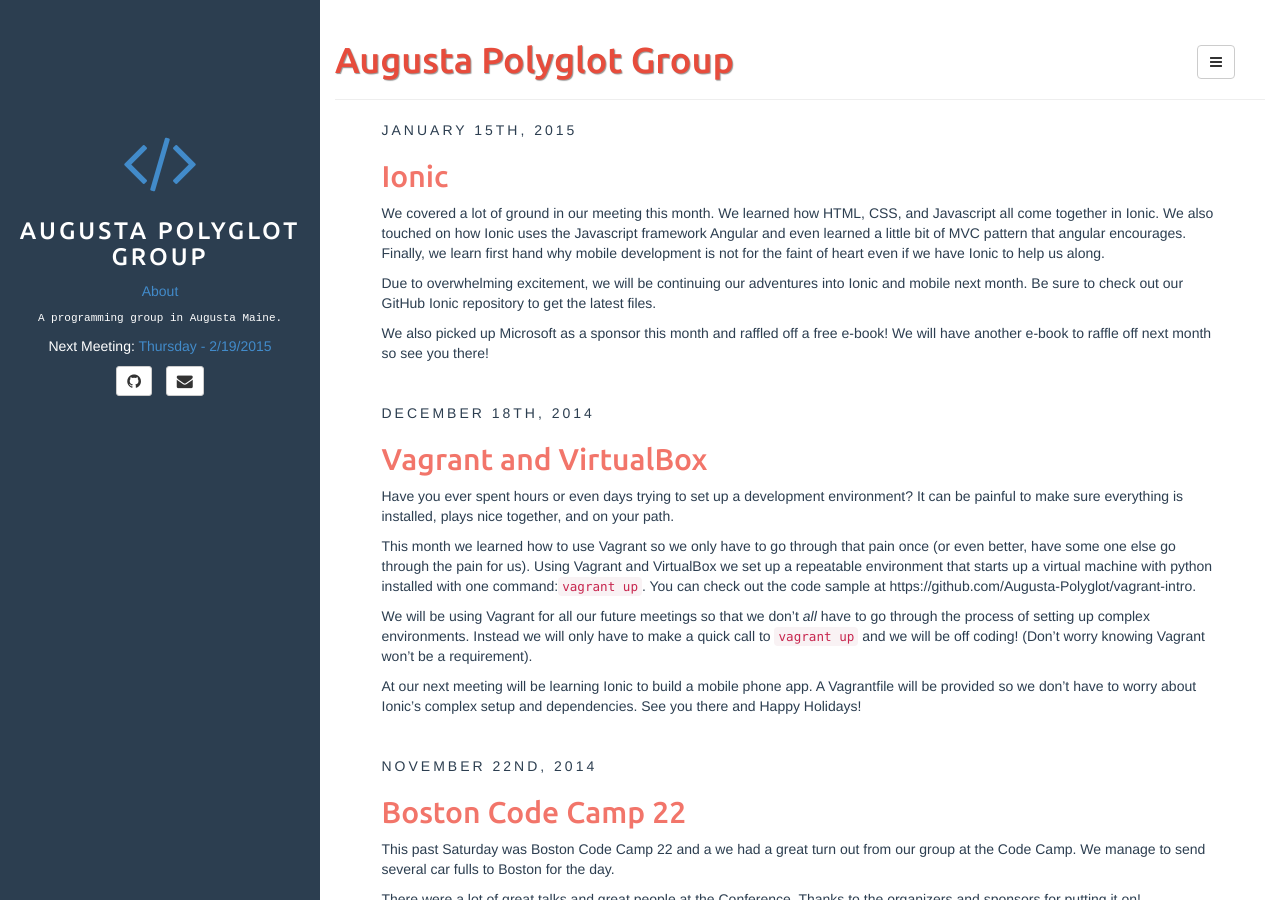
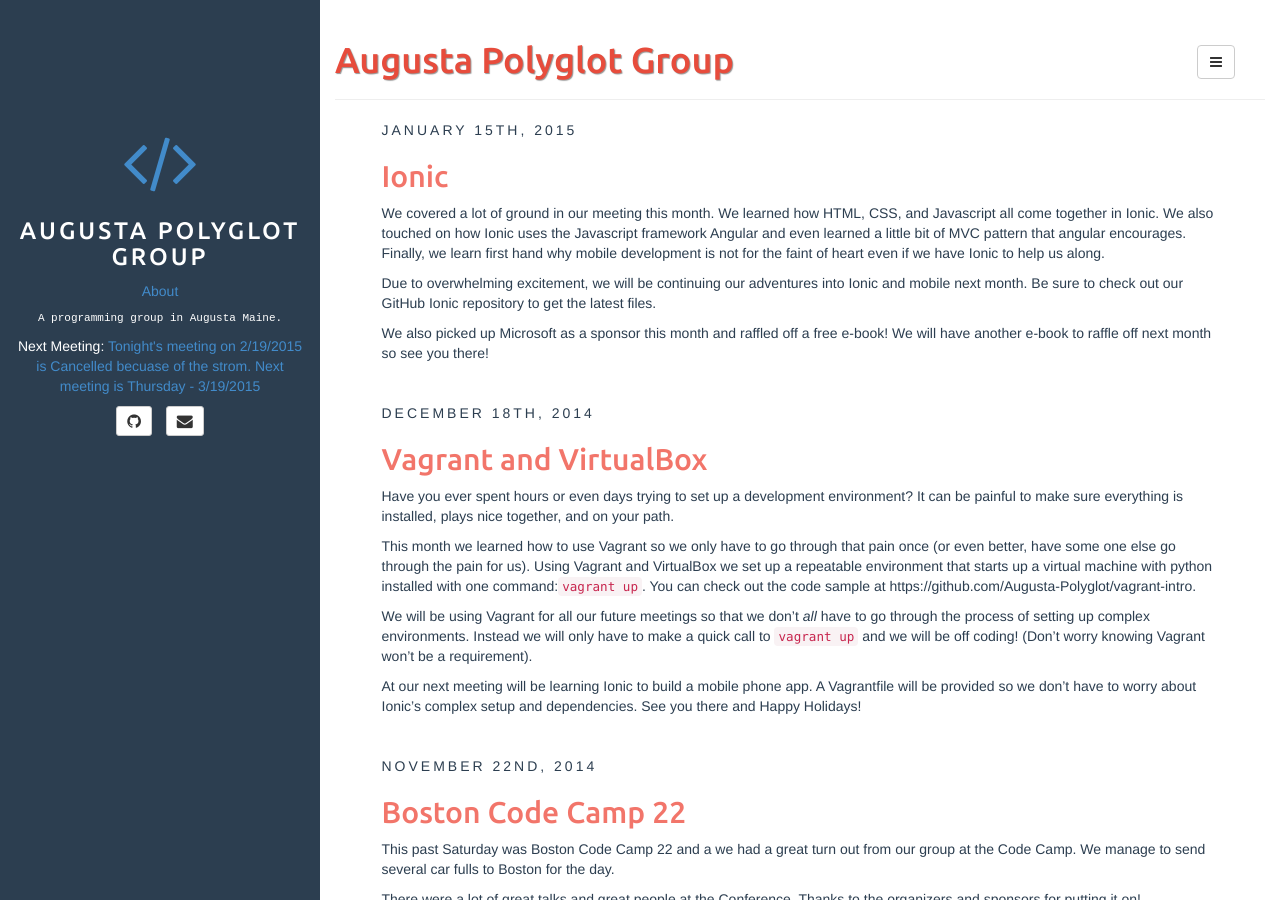
Before and after one commit to Augusta-Polyglot/augusta-polyglot.github.io, a Jekyll site: the page built from index.html, in a window 1280 px wide and 900 px high. Built offline with Jekyll 4.4.1, drawn with Linux system fonts in a browser that asks for light colours; the list of posts is cut into pages by our own code.

Commit message:
Update _config.yml

```diff
--- a/_config.yml
+++ b/_config.yml
@@ -6,7 +6,7 @@ exclude: ["README.md"] # files to exclude
 highlighter: true
 markdown: kramdown
 title: Augusta Polyglot Group
-nextmeeting: Thursday - 2/19/2015
+nextmeeting: Tonight's meeting on 2/19/2015 is Cancelled becuase of the strom. Next meeting is Thursday - 3/19/2015
 
 defaults:
   -
```
